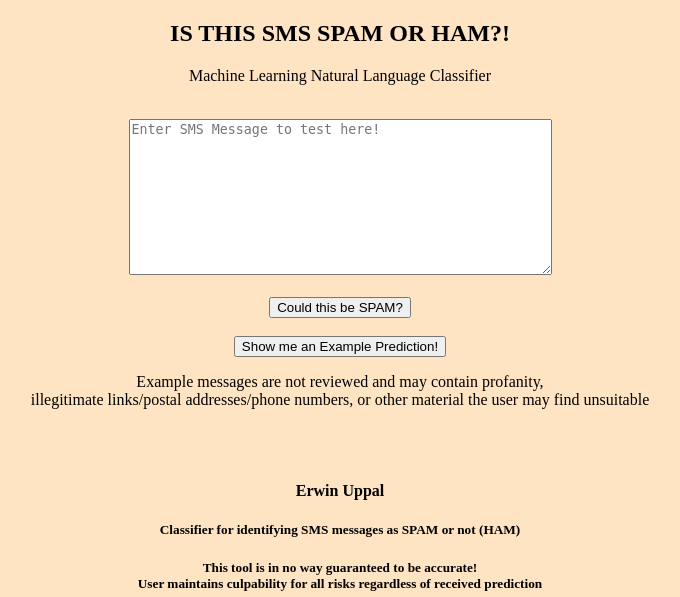
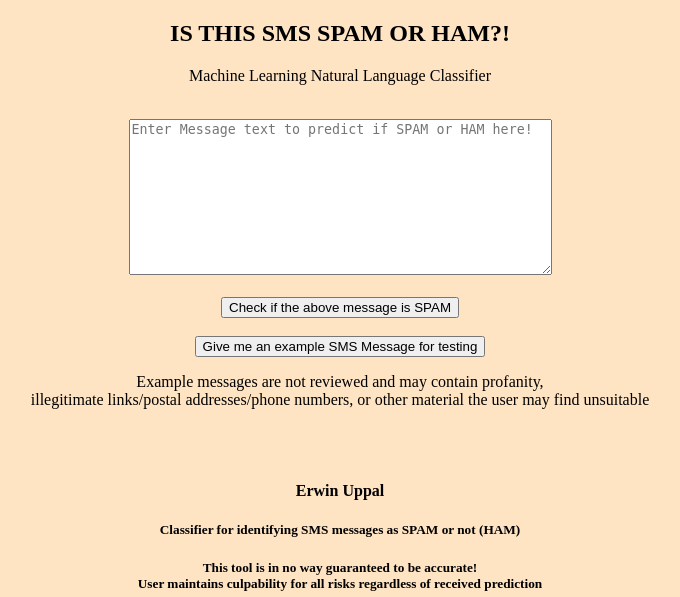
Before and after one commit to ewn2/MNBClassifier, a Flask app: page / in a window 1280 px wide. Shown: the top 597 px of the page, without its empty margins (300-980 px from the left). Run offline with Flask 2, Linux system fonts and the light colour scheme.

Commit message:
Button label rewordings

```diff
--- a/app.py
+++ b/app.py
@@ -72,11 +72,23 @@ def predict():
         tfidf_vec = tfidf_model.transform(data["message"])
         tfidf_data = pd.DataFrame(tfidf_vec.toarray())
         my_prediction = model.predict(tfidf_data)
-        probaScam = model.predict_proba(tfidf_data)[:, 1]
-        probaScam = probaScam[0]
-        probaScam = str(probaScam * 100)
-        probaScam = probaScam[:4]
-        probaScam = (probaScam + '%')
+        if my_prediction == 0:
+            probaScam = model.predict_proba(tfidf_data)[:, 0]
+            probaScam = probaScam[0]
+            if (1 - probaScam) >= 0.4:
+                my_prediction = 1
+        if my_prediction == 1:
+            probaScam = model.predict_proba(tfidf_data)[:, 1]
+            probaScam = probaScam[0]
+            probaScam = str(probaScam * 100)
+            probaScam = probaScam[:4]
+            probaScam = (probaScam + '%')
+        else:
+            probaScam = model.predict_proba(tfidf_data)[:, 0]
+            probaScam = probaScam[0]
+            probaScam = str(probaScam * 100)
+            probaScam = probaScam[:4]
+            probaScam = (probaScam + '%')
 
     return render_template('predict.html', prediction=my_prediction, probaScam=probaScam, msg=msg)
 
--- a/templates/index.html
+++ b/templates/index.html
@@ -16,10 +16,10 @@
                 <form action="/finalize1" method="POST">
                     <br>
                     <textarea id="message" class="form-control" name="message"
-                              placeholder="Enter SMS Message to test here!" rows="10" cols="50"></textarea>
+                              placeholder="Enter Message text to predict if SPAM or HAM here!" rows="10" cols="50"></textarea>
                     <br>
                     <br>
-                    <input type="submit" class="btn-info" value="Could this be SPAM?">
+                    <input type="submit" class="btn-info" value="Check if the above message is SPAM">
                     <br>
                 </form>
             </div>
@@ -27,7 +27,7 @@
             <div style="text-align: center;">
                 <form action="/finalize2" method="post">
                     <br>
-                    <input type="submit" class="btn-info" value="Show me an Example Prediction!">
+                    <input type="submit" class="btn-info" value="Give me an example SMS Message for testing">
                     <br>
                     <p>Example messages are not reviewed and may contain profanity,<br>illegitimate links/postal addresses/phone numbers, or other material the user may find unsuitable</p>
                 </form>
```
Also changed, not shown: templates/predict.html (+4 -3 lines).
